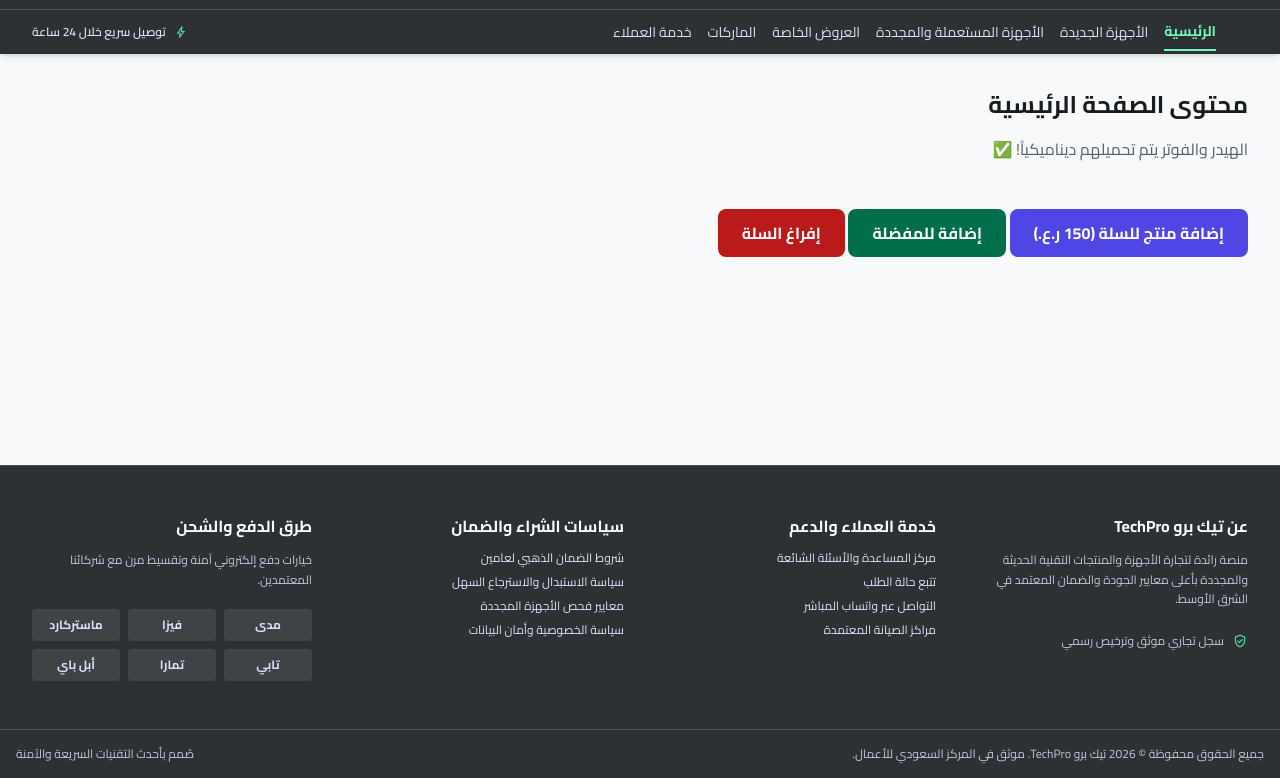
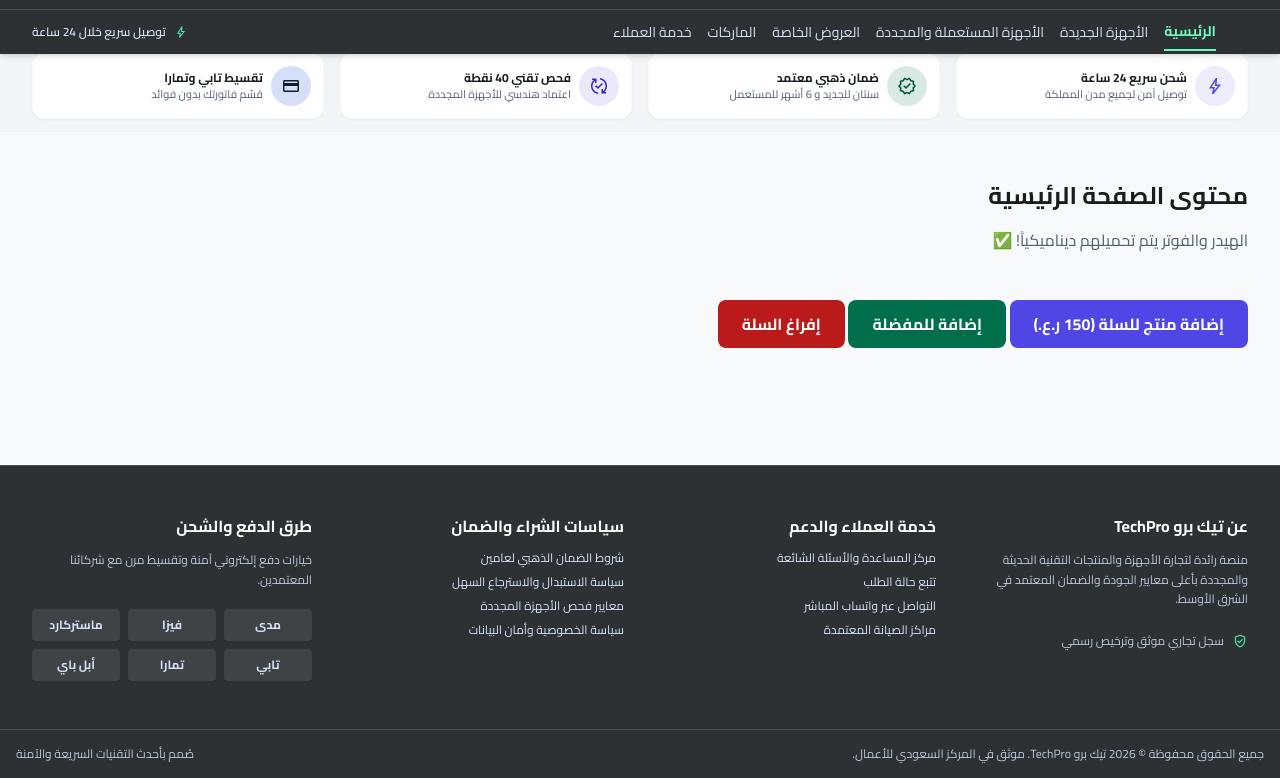
Before and after one commit to engmohammadwak/fronEndOman, a plain HTML site: page index.html in a window 1280 px wide. Shown: the part 119-897 px from the top of the page. Drawn offline with nearby package versions, Linux system fonts and the light colour scheme.

Commit message:
✅ تحديث index.html: إضافة قسم Value Propositions (المميزات الأربع)

```diff
--- a/index.html
+++ b/index.html
@@ -24,6 +24,53 @@
 
   <!-- Main Content -->
   <main class="w-full pt-36 lg:pt-40 bg-background min-h-[calc(100vh-280px)] flex-grow">
+
+    <!-- Value Propositions Section -->
+    <section class="w-full bg-surface-container-low py-space-sm px-space-md lg:px-space-xl border-b border-outline-variant/10 text-xs">
+      <div class="max-w-7xl mx-auto grid grid-cols-2 lg:grid-cols-4 gap-space-sm lg:gap-space-md">
+        <div class="flex items-center gap-2 p-3 rounded-xl bg-surface-container-lowest shadow-sm border border-outline-variant/10">
+          <div class="w-10 h-10 rounded-full bg-primary-container/10 flex items-center justify-center shrink-0 text-primary-container">
+            <span class="material-symbols-outlined text-xl" aria-hidden="true">bolt</span>
+          </div>
+          <div class="flex flex-col">
+            <span class="font-bold text-on-surface">شحن سريع 24 ساعة</span>
+            <span class="text-secondary text-[11px]">توصيل آمن لجميع مدن المملكة</span>
+          </div>
+        </div>
+
+        <div class="flex items-center gap-2 p-3 rounded-xl bg-surface-container-lowest shadow-sm border border-outline-variant/10">
+          <div class="w-10 h-10 rounded-full bg-tertiary-container/15 flex items-center justify-center shrink-0 text-tertiary">
+            <span class="material-symbols-outlined text-xl" aria-hidden="true">verified</span>
+          </div>
+          <div class="flex flex-col">
+            <span class="font-bold text-on-surface">ضمان ذهبي معتمد</span>
+            <span class="text-secondary text-[11px]">سنتان للجديد و 6 أشهر للمستعمل</span>
+          </div>
+        </div>
+
+        <div class="flex items-center gap-2 p-3 rounded-xl bg-surface-container-lowest shadow-sm border border-outline-variant/10">
+          <div class="w-10 h-10 rounded-full bg-primary/10 flex items-center justify-center shrink-0 text-primary">
+            <span class="material-symbols-outlined text-xl" aria-hidden="true">published_with_changes</span>
+          </div>
+          <div class="flex flex-col">
+            <span class="font-bold text-on-surface">فحص تقني 40 نقطة</span>
+            <span class="text-secondary text-[11px]">اعتماد هندسي للأجهزة المجددة</span>
+          </div>
+        </div>
+
+        <div class="flex items-center gap-2 p-3 rounded-xl bg-surface-container-lowest shadow-sm border border-outline-variant/10">
+          <div class="w-10 h-10 rounded-full bg-secondary-container flex items-center justify-center shrink-0 text-on-secondary-fixed">
+            <span class="material-symbols-outlined text-xl" aria-hidden="true">credit_card</span>
+          </div>
+          <div class="flex flex-col">
+            <span class="font-bold text-on-surface">تقسيط تابي وتمارا</span>
+            <span class="text-secondary text-[11px]">قسّم فاتورتك بدون فوائد</span>
+          </div>
+        </div>
+      </div>
+    </section>
+
+    <!-- Main Page Content -->
     <div class="max-w-7xl mx-auto px-space-md lg:px-space-xl py-space-2xl">
       <h1 class="text-2xl font-bold text-on-surface mb-4" data-i18n="main_title">محتوى الصفحة الرئيسية</h1>
       <p class="text-secondary" data-i18n="main_desc">الهيدر والفوتر يتم تحميلهم ديناميكياً! ✅</p>
```
